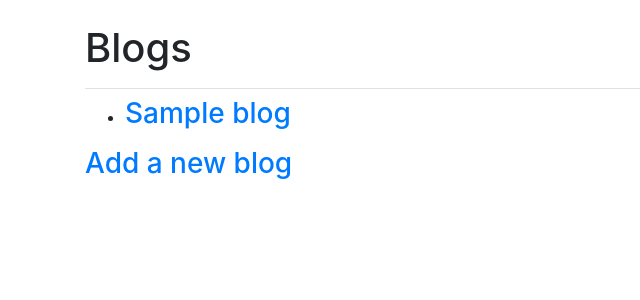
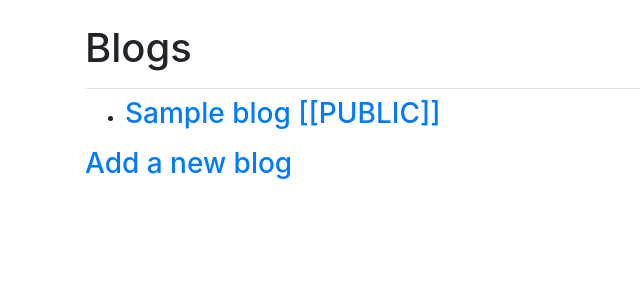
Before and after one commit to majinmarco/Blog, a Django app: template blogs/templates/blogs/blogs.html in a window 1280 px wide. Shown: the part 58-358 px from the top of the page, without its empty margins (0-640 px from the left). Run offline with Django 3.2, Linux system fonts and the light colour scheme; the template is opened without the code that fills it: most values are stand-ins (such as "Sample title", 1, 10 or a date in 2020); data that the repository does not hold is empty; some libraries are stand-ins or nearby versions.

Commit message:
Version before public message board experiment (BLOG)

```diff
--- a/Blog/settings.py
+++ b/Blog/settings.py
@@ -23,7 +23,7 @@ BASE_DIR = os.path.dirname(os.path.dirname(os.path.abspath(__file__)))
 SECRET_KEY = 'x4eb*c7gib(t+o(jo$-0shrk-y$5h49+(3laffx+_bt^rdng#a'
 
 # SECURITY WARNING: don't run with debug turned on in production!
-DEBUG = False
+DEBUG = True
 
 ALLOWED_HOSTS = []
 
--- a/blogs/forms.py
+++ b/blogs/forms.py
@@ -5,8 +5,8 @@ from .models import Blog, Post
 class BlogForm(forms.ModelForm):
 	class Meta:
 		model = Blog
-		fields = ['text']
-		labels = {'text': ''}
+		fields = ['text', 'public']
+		labels = {'text': '', 'public':'Public'}
 
 class PostForm(forms.ModelForm):
 	class Meta:
--- a/blogs/models.py
+++ b/blogs/models.py
@@ -7,6 +7,7 @@ class Blog(models.Model):
 	text = models.CharField(max_length=200)
 	date_added = models.DateTimeField(auto_now_add=True)
 	owner = models.ForeignKey(User, on_delete=models.CASCADE)
+	public = models.BooleanField(default=False)
 
 	def __str__(self):
 		"""Return a string representation of the model"""
--- a/blogs/templates/blogs/blogs.html
+++ b/blogs/templates/blogs/blogs.html
@@ -7,9 +7,15 @@
 {% block content %}
 	<ul>
 		{% for blog in blogs %}
-			<li><h3>
-				<a href="{% url 'blogs:blog' blog.id %}">{{blog}}</a>
-			</h3></li>
+			{% if blog.public is False %}
+				<li><h3>
+					<a href="{% url 'blogs:blog' blog.id %}">{{blog}} [[LOCKED]]</a>
+				</h3></li>
+			{% else %}
+				<li><h3>
+					<a href="{% url 'blogs:blog' blog.id %}">{{blog}} [[PUBLIC]]</a>
+				</h3></li>
+			{% endif %}
 		{% empty %}
 			<li><h3>No blogs have been added yet.</h3></li>
 		{% endfor %}
--- a/blogs/templates/blogs/index.html
+++ b/blogs/templates/blogs/index.html
@@ -4,7 +4,7 @@
 	<div class="jumbotron">
 		<h1 class="display-3">Welcome to my blog!</h1>
 
-		<p class="lead">Here I showcase my thoughts and share my projects.</p>
+		<p class="lead">This is a website created by Marco Nardone to share his thoughts and projects to the world.</p>
 
 		<a class="btn btn-lg btn-primary" href="{% url 'users:register' %}" role="button">Register &raquo;</a>
 	</div>
--- a/blogs/views.py
+++ b/blogs/views.py
@@ -17,7 +17,7 @@ def index(request):
 @login_required
 def blogs(request):
 	"""Show all blogs"""
-	blogs = Blog.objects.filter(owner=request.user).order_by('date_added')
+	blogs = Blog.objects.order_by('date_added')
 	context = {'blogs':blogs}
 	return render(request, 'blogs/blogs.html', context)
 
@@ -25,8 +25,8 @@ def blogs(request):
 def blog(request, blog_id):
 	"""Show a single blog and all its posts"""
 	blog = get_object_or_404(Blog, id=blog_id)
-	check_blog_owner(blog.owner, request.user)
-
+	if blog.public==False:
+		check_blog_owner(blog.owner, request.user)
 	posts = blog.post_set.order_by('-date_added')
 	context = {'blog':blog, 'posts':posts}
 	return render(request, 'blogs/blog.html', context)
```
Also changed, not shown: blogs/migrations/0004_blog_public.py (added).
